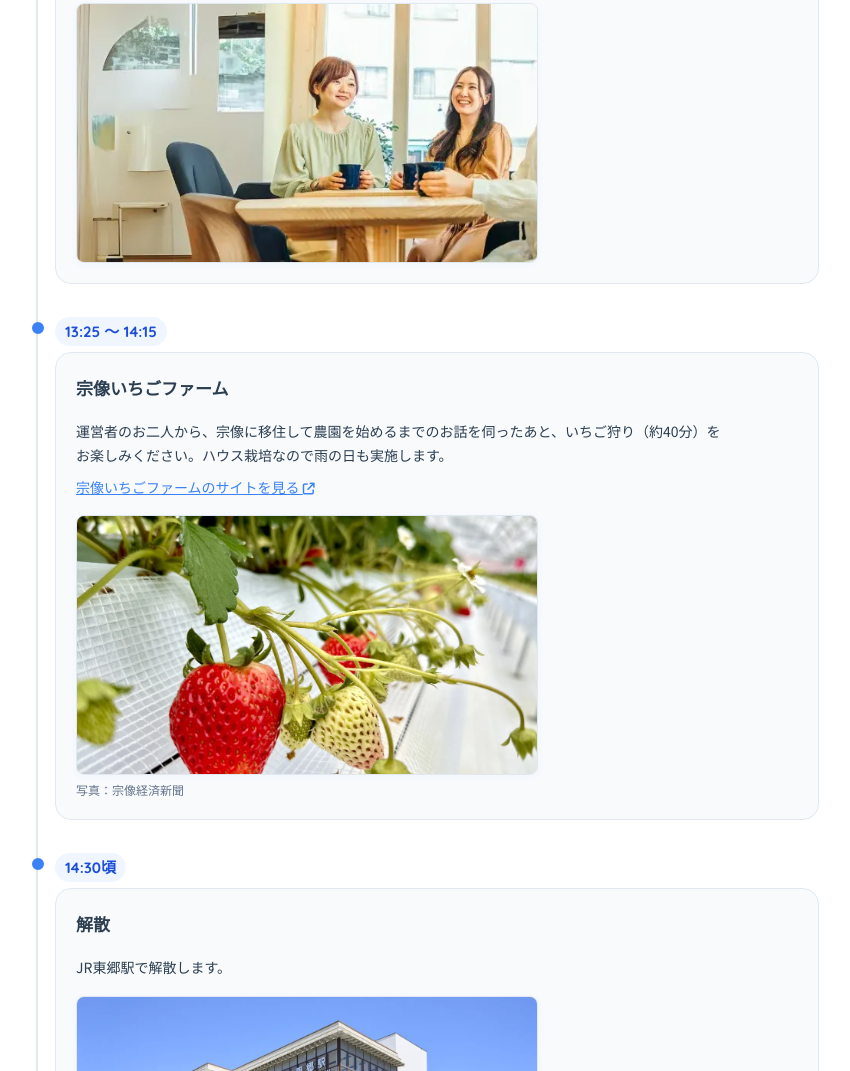
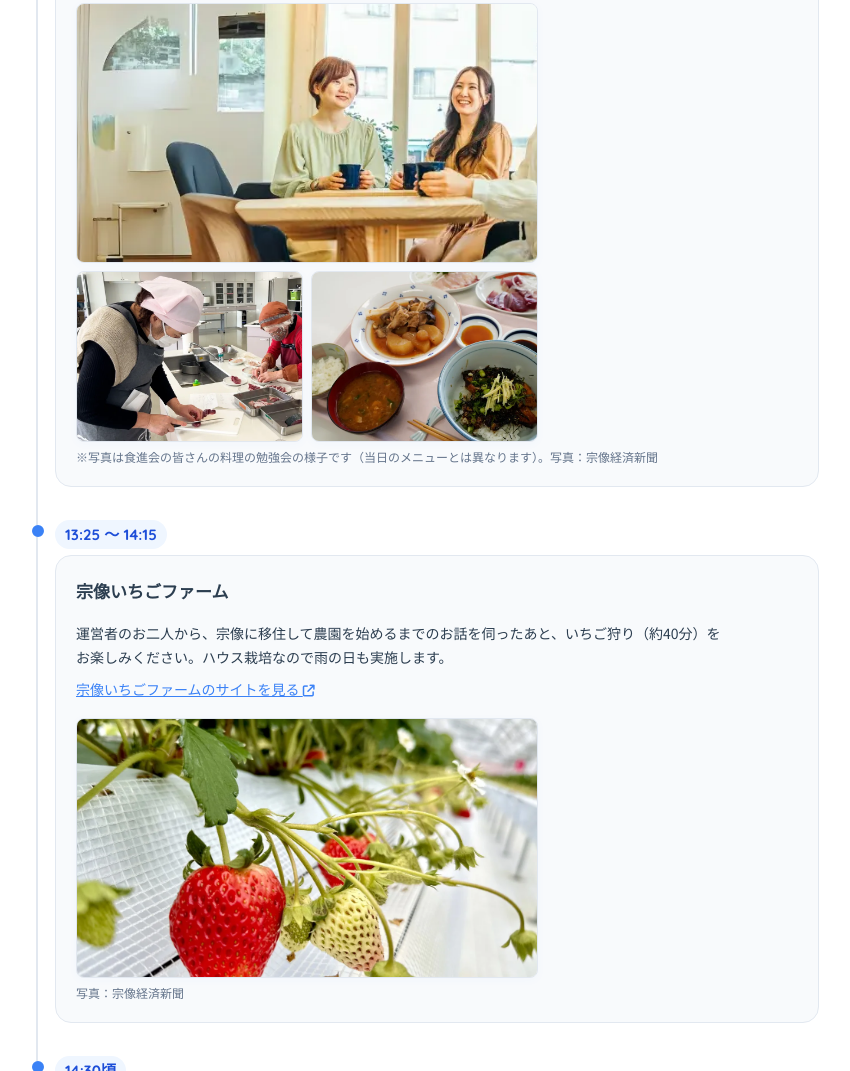
Before and after one commit to munakata-pr/munakata-iju-tour, a plain HTML site: page tour2-check-ad580e74/index.html in a window 1280 px wide. Shown: the part 5022-6093 px from the top of the page, without its empty margins (221-1071 px from the left). Drawn offline with Linux system fonts and the light colour scheme.

Commit message:
確認用ページ：12:00の行程に食進会の写真2枚（調理の様子・料理）と注記（写真：宗像経済新聞「むなびと#14」）preview12
Co-Authored-By: Claude Opus 5.5 <noreply@anthropic.com>

```diff
--- a/tour2-check-ad580e74/index.html
+++ b/tour2-check-ad580e74/index.html
@@ -94,7 +94,7 @@
   <meta name="theme-color" content="#3b82f6">
 
   <!-- CSS -->
-  <link rel="stylesheet" href="./style.css?v=preview11">
+  <link rel="stylesheet" href="./style.css?v=preview12">
 
   <!-- FontAwesome for Icons -->
   <link rel="stylesheet" href="https://cdnjs.cloudflare.com/ajax/libs/font-awesome/6.4.0/css/all.min.css">
@@ -336,6 +336,11 @@
                   <small style="display: block; margin-top: 8px; color: var(--text-light); line-height: 1.5; font-size: 1.25rem;">※昼食は宗像市食生活改善推進会（食進会）の皆さんが用意します。昼食代は大人1,000円・お子様500円（予定・当日お支払い）。会場（市内のコミュニティ・センター）は決まり次第お知らせします。</small>
                 </p>
                 <div class="timeline-img-wrap"><img src="../assets/iju_discussion.webp" alt="先輩移住者との交流会の様子" loading="lazy" decoding="async"></div>
+                <div class="timeline-img-pair">
+                  <div class="timeline-img-wrap"><img src="../assets/tour2_shokushin_cooking.webp" alt="調理室で魚料理をつくる食進会の皆さん" width="800" height="600" loading="lazy" decoding="async"></div>
+                  <div class="timeline-img-wrap"><img src="../assets/tour2_shokushin_meal.webp" alt="食進会の皆さんがつくった魚料理（ブリの照り焼き丼・ブリ大根・みそ汁など）" width="800" height="600" loading="lazy" decoding="async"></div>
+                </div>
+                <small style="display: block; margin-top: 6px; color: var(--text-light); line-height: 1.5; font-size: 1.2rem;"><span class="phrase">※写真は食進会の皆さんの</span><span class="phrase">料理の勉強会の様子です</span><span class="phrase">（当日のメニューとは異なります）。</span><span class="phrase">写真：宗像経済新聞</span></small>
               </div>
             </div>
           </div>
@@ -1184,6 +1189,6 @@
       } catch (e) { /* UIの補助機能のため、失敗しても本体の動作は継続する */ }
     })();
   </script>
-  <script src="./app.js?v=preview11"></script>
+  <script src="./app.js?v=preview12"></script>
 </body>
 </html>
```
Also changed, not shown: assets/tour2_shokushin_cooking.webp (added), assets/tour2_shokushin_meal.webp (added).
